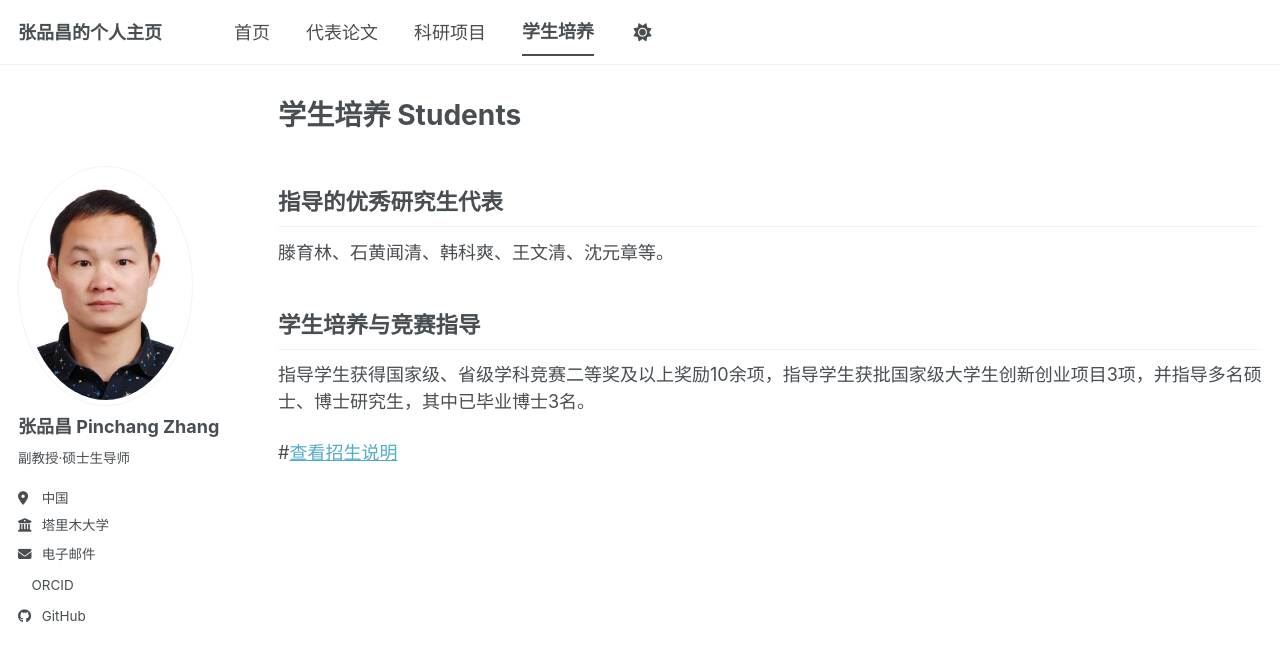
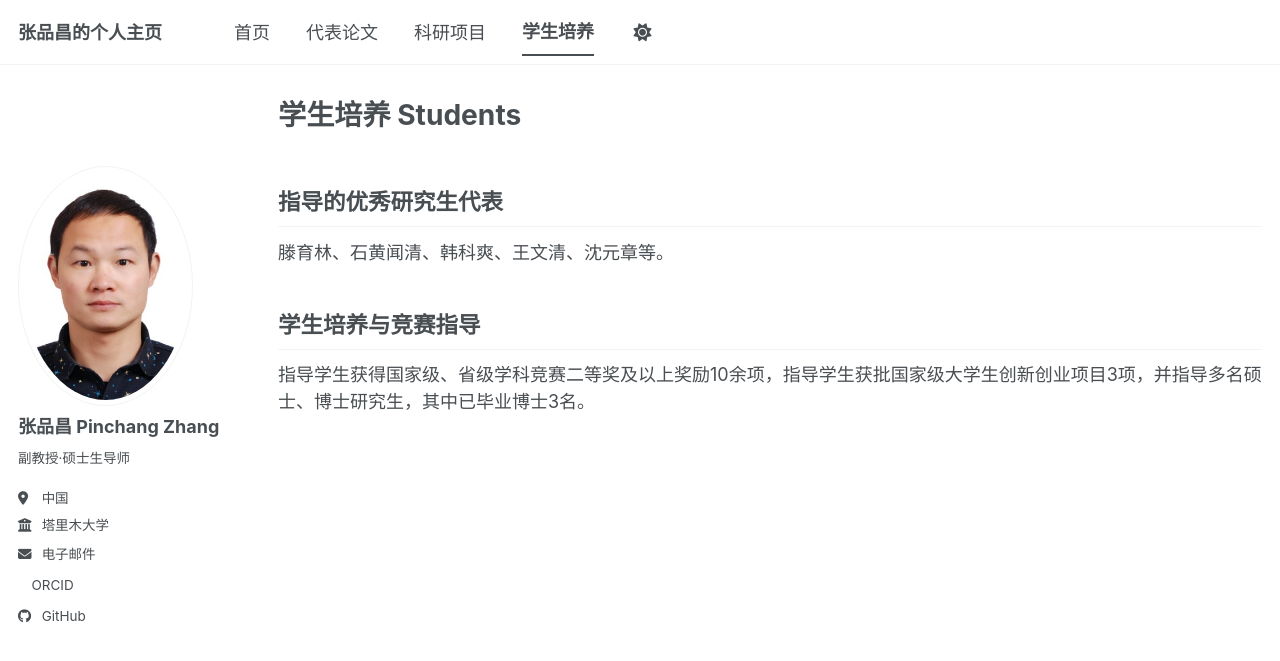
Before and after one commit to mrwx481/MRWX481.github.io, a Jekyll site: the page built from _pages/students.md, in a window 1280 px wide. Shown: the top 661 px of the page. Built offline with Jekyll 4.4.1, drawn with Linux system fonts in a browser that asks for light colours; a script bundle is joined from its source files by our own code; a style sheet for code colours, icons or effects is not loaded.

Commit message:
Update students.md

```diff
--- a/_pages/students.md
+++ b/_pages/students.md
@@ -13,4 +13,4 @@ author_profile: true
 
 指导学生获得国家级、省级学科竞赛二等奖及以上奖励10余项，指导学生获批国家级大学生创新创业项目3项，并指导多名硕士、博士研究生，其中已毕业博士3名。
 
-#[查看招生说明]({{ "/admissions/" | relative_url }})
+<!--[查看招生说明]({{ "/admissions/" | relative_url }})-->
```
